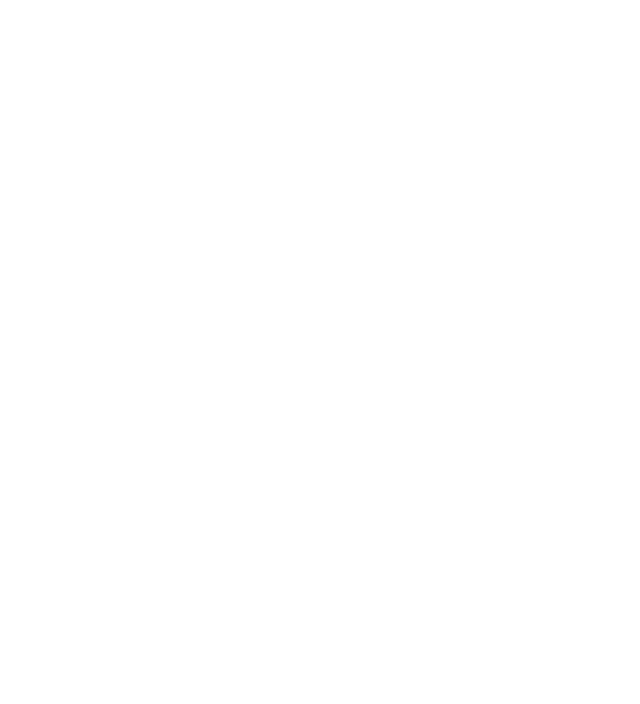
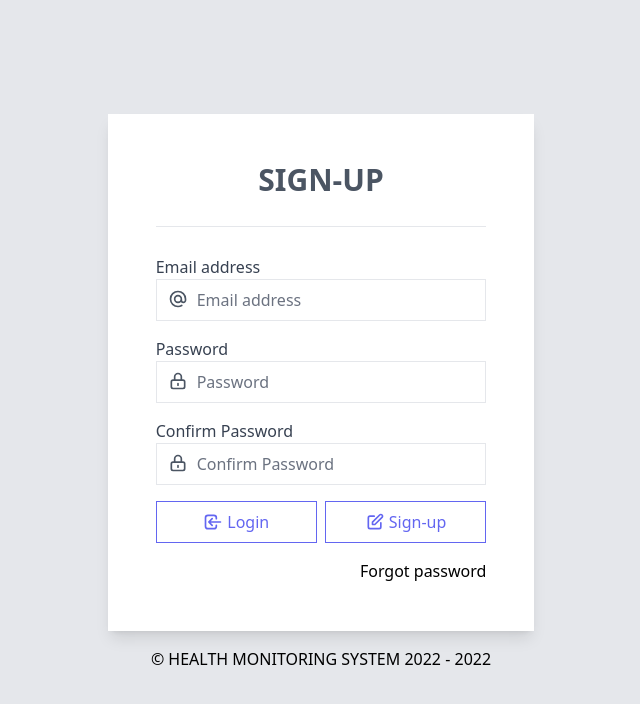
Before and after one commit to Shubham2157/Major-Project, a plain HTML site: page frontend/signup.html in a window 1280 px wide. Shown: the whole page, without its empty margins (319-959 px from the left). Drawn offline with nearby package versions, Linux system fonts and the light colour scheme.

Commit message:
added signup

```diff
--- a/frontend/signup.html
+++ b/frontend/signup.html
@@ -0,0 +1,85 @@
+<!doctype html>
+<html lang="en">
+<head>
+    <meta charset="utf-8">
+    <meta http-equiv="X-UA-Compatible" content="IE=edge">
+    <meta name="viewport" content="width=device-width, initial-scale=1">
+    <script src="https://cdn.tailwindcss.com?plugins=forms,typography,aspect-ratio,line-clamp"></script>
+
+</head>
+<body class="h-screen overflow-hidden flex items-center justify-center" style="background: #edf2f7;">
+    <!-- Simple login form -->
+
+<div class="bg-white sm:bg-gray-200 min-h-screen w-screen flex flex-col justify-center items-center">
+      <div class="bg-white shadow-none sm:shadow-lg px-8 sm:px-12 w-full xs:w-full sm:w-8/12 md:w-7/12 lg:w-7/12 xl:w-2/6 h-screen sm:h-auto py-8">
+        <div class="text-center w-full font-bold text-3xl text-gray-600 p-4">
+          SIGN-UP
+        </div>
+        <div
+            class="w-full bg-gray-200 my-3" style="height: 1px"
+        ></div>
+        <form>
+          <div class="flex flex-col gap-4 px-0 py-4">
+            <div>
+              <label class="text-gray-700">Email address</label>
+              <!-- <AtSymbolIcon class="font-medium text-2xl text-gray-600 absolute p-2.5 px-3 w-11" /> -->
+              <svg xmlns="http://www.w3.org/2000/svg" class="font-medium text-2xl text-gray-600 absolute p-2.5 px-3 w-11" fill="none" viewBox="0 0 24 24" stroke="currentColor">
+                <path stroke-linecap="round" stroke-linejoin="round" stroke-width="2" d="M16 12a4 4 0 10-8 0 4 4 0 008 0zm0 0v1.5a2.5 2.5 0 005 0V12a9 9 0 10-9 9m4.5-1.206a8.959 8.959 0 01-4.5 1.207" />
+            </svg>
+              <input
+                class="py-2 pl-10 border border-gray-200 w-full"
+                placeholder="Email address"
+                type="email"
+              />
+            </div>
+            <div>
+              <label class="text-gray-700">Password</label>
+              <!-- <LockClosedIcon class="font-medium text-2xl text-gray-600 absolute p-2.5 px-3 w-11" /> -->
+              <svg xmlns="http://www.w3.org/2000/svg" class="font-medium text-2xl text-gray-600 absolute p-2.5 px-3 w-11" fill="none" viewBox="0 0 24 24" stroke="currentColor">
+                <path stroke-linecap="round" stroke-linejoin="round" stroke-width="2" d="M12 15v2m-6 4h12a2 2 0 002-2v-6a2 2 0 00-2-2H6a2 2 0 00-2 2v6a2 2 0 002 2zm10-10V7a4 4 0 00-8 0v4h8z" />
+            </svg>
+              <input
+                class="py-2 pl-10 border border-gray-200 w-full"
+                placeholder="Password"
+                type="password"
+              />
+            </div>
+            <div>
+                <label class="text-gray-700">Confirm Password</label>
+                <!-- <LockClosedIcon class="font-medium text-2xl text-gray-600 absolute p-2.5 px-3 w-11" /> -->
+                <svg xmlns="http://www.w3.org/2000/svg" class="font-medium text-2xl text-gray-600 absolute p-2.5 px-3 w-11" fill="none" viewBox="0 0 24 24" stroke="currentColor">
+                  <path stroke-linecap="round" stroke-linejoin="round" stroke-width="2" d="M12 15v2m-6 4h12a2 2 0 002-2v-6a2 2 0 00-2-2H6a2 2 0 00-2 2v6a2 2 0 002 2zm10-10V7a4 4 0 00-8 0v4h8z" />
+              </svg>
+                <input
+                  class="py-2 pl-10 border border-gray-200 w-full"
+                  placeholder="Confirm Password"
+                  type="password"
+                />
+              </div>
+            <div class="w-full flex flex-row gap-2">
+
+              <a
+                class="border border-indigo-500 hover:bg-indigo-500 hover:text-white duration-100 ease-in-out w-6/12 text-indigo-500 p-0 flex flex-row justify-center items-center gap-1"
+                href="/frontend/index.html"
+              >
+                <svg xmlns="http://www.w3.org/2000/svg" class="h-5 w-5" fill="none" viewBox="0 0 24 24" stroke="currentColor">
+                    <path stroke-linecap="round" stroke-linejoin="round" stroke-width="2" d="M11 16l-4-4m0 0l4-4m-4 4h14m-5 4v1a3 3 0 01-3 3H6a3 3 0 01-3-3V7a3 3 0 013-3h7a3 3 0 013 3v1" />
+                </svg> Login
+              </a>
+                <button class="border border-indigo-500 hover:bg-indigo-500 hover:text-white duration-100 ease-in-out w-6/12 text-indigo-500 p-2 flex flex-row justify-center items-center gap-1">
+                  <svg xmlns="http://www.w3.org/2000/svg" class="w-5" fill="none" viewBox="0 0 24 24" stroke="currentColor">
+                    <path stroke-linecap="round" stroke-linejoin="round" stroke-width="2" d="M11 5H6a2 2 0 00-2 2v11a2 2 0 002 2h11a2 2 0 002-2v-5m-1.414-9.414a2 2 0 112.828 2.828L11.828 15H9v-2.828l8.586-8.586z" />
+                </svg> Sign-up
+                </button>
+            </div>
+
+            <div class="w-full flex flex-row justify-end">
+              <a href="#">Forgot password</a>
+            </div>
+          </div>
+        </form>
+      </div>
+      <div class="p-4">© HEALTH MONITORING SYSTEM 2022 - <script>document.write(new Date().getFullYear())</script> </div>
+    </div>
+</body>
+</html>
```
Also changed, not shown: frontend/index.html (+4 -2 lines).
